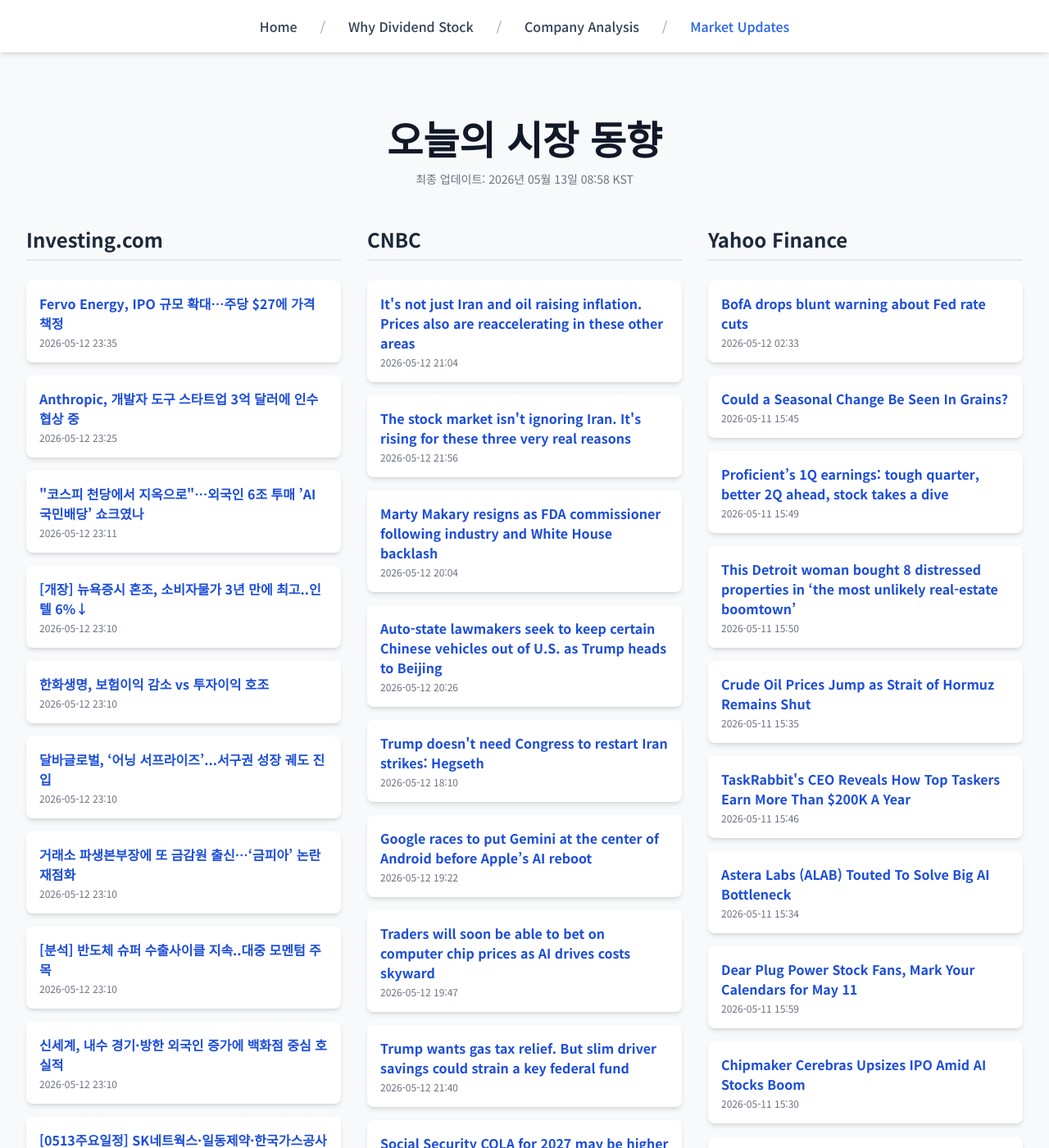
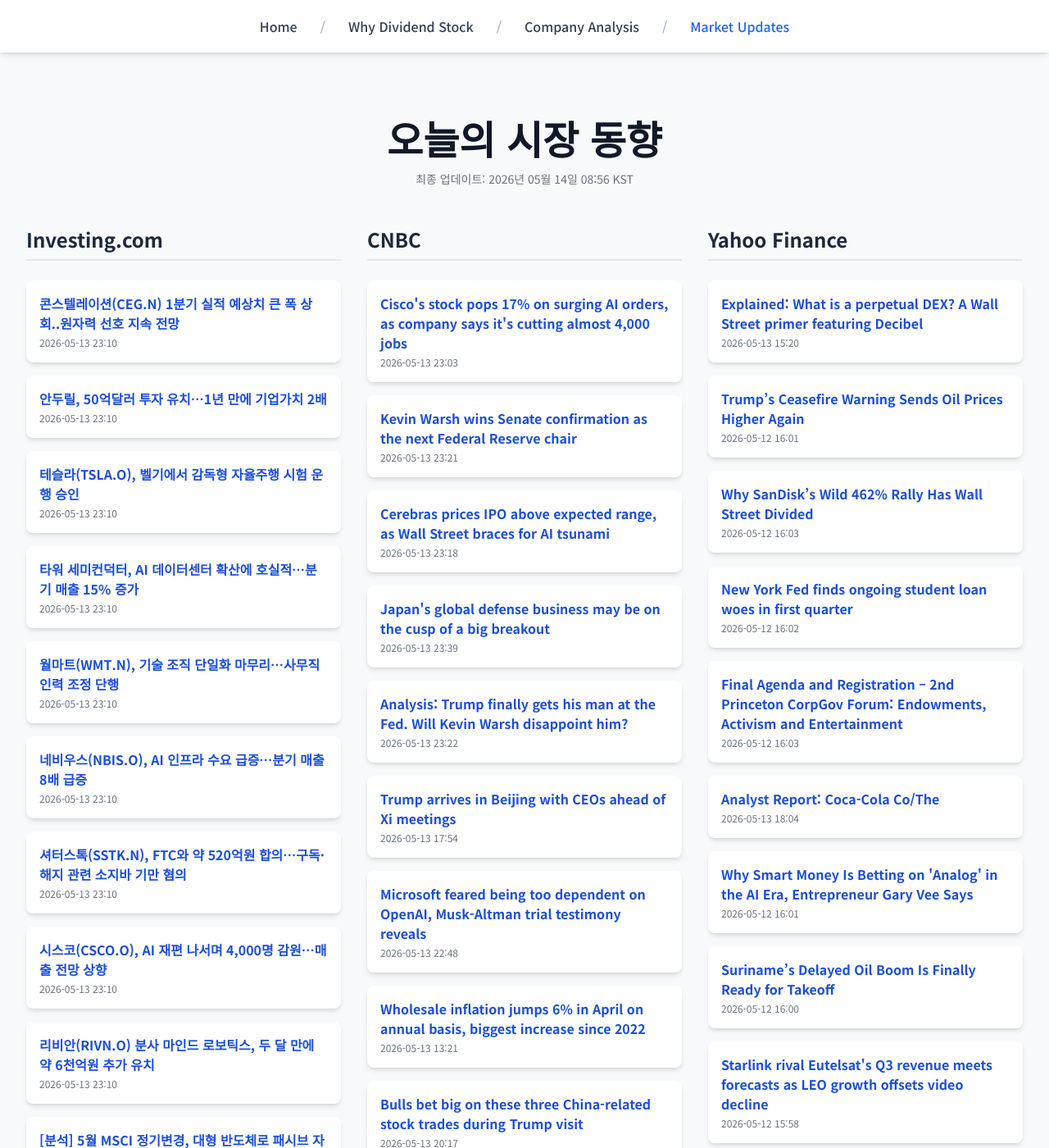
Before and after one commit to Kay-Hwang/my-company-analysis, a Jekyll site: the page built from market-updates.html, in a window 1280 px wide and 1400 px high. Shown: the whole window at 82% size. Built offline with Jekyll 4.4.1, drawn with Linux system fonts in a browser that asks for light colours; nearby versions of some CDN libraries; a script that is not in the unit is left out; some of the changed text lies outside the part shown.

Commit message:
Update daily data

```diff
--- a/_data/latest_data.json
+++ b/_data/latest_data.json
@@ -1,190 +1,190 @@
 {
-  "lastUpdated": "2026년 05월 13일 08:58 KST",
+  "lastUpdated": "2026년 05월 14일 08:56 KST",
   "news": {
     "investing": [
       {
-        "title": "Fervo Energy, IPO 규모 확대…주당 $27에 가격 책정",
-        "link": "https://kr.investing.com/news/stock-market-news/article-432SI-1942065",
-        "pubDate": "2026-05-12 23:35:08",
-        "summary": "Fervo Energy, IPO 규모 확대…주당 $27에 가격 책정"
+        "title": "콘스텔레이션(CEG.N) 1분기 실적 예상치 큰 폭 상회..원자력 선호 지속 전망",
+        "link": "https://kr.investing.com/news/stock-market-news/article-1944572",
+        "pubDate": "2026-05-13 23:10:29",
+        "summary": "콘스텔레이션(CEG.N) 1분기 실적 예상치 큰 폭 상회..원자력 선호 지속 전망"
       },
       {
-        "title": "Anthropic, 개발자 도구 스타트업 3억 달러에 인수 협상 중",
-        "link": "https://kr.investing.com/news/stock-market-news/article-1942062",
-        "pubDate": "2026-05-12 23:25:19",
-        "summary": "Anthropic, 개발자 도구 스타트업 3억 달러에 인수 협상 중"
+        "title": "안두릴, 50억달러 투자 유치…1년 만에 기업가치 2배",
+        "link": "https://kr.investing.com/news/stock-market-news/article-1944571",
+        "pubDate": "2026-05-13 23:10:29",
+        "summary": "안두릴, 50억달러 투자 유치…1년 만에 기업가치 2배"
       },
       {
-        "title": "\"코스피 천당에서 지옥으로\"…외국인 6조 투매 ’AI 국민배당’ 쇼크였나",
-        "link": "https://kr.investing.com/news/stock-market-news/article-1942051",
-        "pubDate": "2026-05-12 23:11:24",
-        "summary": "\"코스피 천당에서 지옥으로\"…외국인 6조 투매 ’AI 국민배당’ 쇼크였나"
+        "title": "테슬라(TSLA.O), 벨기에서 감독형 자율주행 시험 운행 승인",
+        "link": "https://kr.investing.com/news/stock-market-news/article-1944570",
+        "pubDate": "2026-05-13 23:10:29",
+        "summary": "테슬라(TSLA.O), 벨기에서 감독형 자율주행 시험 운행 승인"
       },
       {
-        "title": "[개장] 뉴욕증시 혼조, 소비자물가 3년 만에 최고..인텔 6%↓",
-        "link": "https://kr.investing.com/news/stock-market-news/article-1942046",
-        "pubDate": "2026-05-12 23:10:26",
-        "summary": "[개장] 뉴욕증시 혼조, 소비자물가 3년 만에 최고..인텔 6%↓"
+        "title": "타워 세미컨덕터, AI 데이터센터 확산에 호실적…분기 매출 15% 증가",
+        "link": "https://kr.investing.com/news/stock-market-news/article-1944569",
+        "pubDate": "2026-05-13 23:10:28",
+        "summary": "타워 세미컨덕터, AI 데이터센터 확산에 호실적…분기 매출 15% 증가"
       },
       {
-        "title": "한화생명, 보험이익 감소 vs 투자이익 호조",
-        "link": "https://kr.investing.com/news/stock-market-news/article-1942044",
-        "pubDate": "2026-05-12 23:10:26",
-        "summary": "한화생명, 보험이익 감소 vs 투자이익 호조"
+        "title": "월마트(WMT.N), 기술 조직 단일화 마무리…사무직 인력 조정 단행",
+        "link": "https://kr.investing.com/news/stock-market-news/article-1944568",
+        "pubDate": "2026-05-13 23:10:28",
+        "summary": "월마트(WMT.N), 기술 조직 단일화 마무리…사무직 인력 조정 단행"
       },
       {
-        "title": "달바글로벌, ‘어닝 서프라이즈’...서구권 성장 궤도 진입",
-        "link": "https://kr.investing.com/news/stock-market-news/article-1942043",
-        "pubDate": "2026-05-12 23:10:25",
-        "summary": "달바글로벌, ‘어닝 서프라이즈’...서구권 성장 궤도 진입"
+        "title": "네비우스(NBIS.O), AI 인프라 수요 급증…분기 매출 8배 급증",
+        "link": "https://kr.investing.com/news/stock-market-news/article-1944567",
+        "pubDate": "2026-05-13 23:10:28",
+        "summary": "네비우스(NBIS.O), AI 인프라 수요 급증…분기 매출 8배 급증"
       },
       {
-        "title": "거래소 파생본부장에 또 금감원 출신…‘금피아’ 논란 재점화",
-        "link": "https://kr.investing.com/news/stock-market-news/article-1942042",
-        "pubDate": "2026-05-12 23:10:25",
-        "summary": "거래소 파생본부장에 또 금감원 출신…‘금피아’ 논란 재점화"
+        "title": "셔터스톡(SSTK.N), FTC와 약 520억원 합의…구독·해지 관련 소지바 기만 혐의",
+        "link": "https://kr.investing.com/news/stock-market-news/article-1944566",
+        "pubDate": "2026-05-13 23:10:28",
+        "summary": "셔터스톡(SSTK.N), FTC와 약 520억원 합의…구독·해지 관련 소지바 기만 혐의"
       },
       {
-        "title": "[분석] 반도체 슈퍼 수출사이클 지속..대중 모멘텀 주목",
-        "link": "https://kr.investing.com/news/stock-market-news/article-1942041",
-        "pubDate": "2026-05-12 23:10:25",
-        "summary": "[분석] 반도체 슈퍼 수출사이클 지속..대중 모멘텀 주목"
+        "title": "시스코(CSCO.O), AI 재편 나서며 4,000명 감원…매출 전망 상향",
+        "link": "https://kr.investing.com/news/stock-market-news/article-1944565",
+        "pubDate": "2026-05-13 23:10:27",
+        "summary": "시스코(CSCO.O), AI 재편 나서며 4,000명 감원…매출 전망 상향"
       },
       {
-        "title": "신세계, 내수 경기·방한 외국인 증가에 백화점 중심 호실적",
-        "link": "https://kr.investing.com/news/stock-market-news/article-1942040",
-        "pubDate": "2026-05-12 23:10:24",
-        "summary": "신세계, 내수 경기·방한 외국인 증가에 백화점 중심 호실적"
+        "title": "리비안(RIVN.O) 분사 마인드 로보틱스, 두 달 만에 약 6천억원 추가 유치",
+        "link": "https://kr.investing.com/news/stock-market-news/article-1944564",
+        "pubDate": "2026-05-13 23:10:27",
+        "summary": "리비안(RIVN.O) 분사 마인드 로보틱스, 두 달 만에 약 6천억원 추가 유치"
       },
       {
-        "title": "[0513주요일정] SK네트웍스·일동제약·한국가스공사 등 실적발표 예정",
-        "link": "https://kr.investing.com/news/stock-market-news/article-1942039",
-        "pubDate": "2026-05-12 23:10:09",
-        "summary": "[0513주요일정] SK네트웍스·일동제약·한국가스공사 등 실적발표 예정"
+        "title": "[분석] 5월 MSCI 정기변경, 대형 반도체로 패시브 자금 유입 가능",
+        "link": "https://kr.investing.com/news/stock-market-news/article-1944563",
+        "pubDate": "2026-05-13 23:10:27",
+        "summary": "[분석] 5월 MSCI 정기변경, 대형 반도체로 패시브 자금 유입 가능"
       }
     ],
     "cnbc": [
       {
-        "title": "It's not just Iran and oil raising inflation. Prices also are reaccelerating in these other areas",
-        "link": "https://www.cnbc.com/2026/05/12/iran-oil-energy-inflation-shelter-food-trump.html",
-        "pubDate": "Tue, 12 May 2026 21:04:59 GMT",
-        "summary": "Here's some of the places where prices are rising fast for consumers."
+        "title": "Cisco's stock pops 17% on surging AI orders, as company says it's cutting almost 4,000 jobs",
+        "link": "https://www.cnbc.com/2026/05/13/cisco-csco-q3-earnings-report-2026.html",
+        "pubDate": "Wed, 13 May 2026 23:03:12 GMT",
+        "summary": "Cisco's AI story has finally started resonating with Wall Street, with the stock hitting a record late last year and continuing to rally in 2026."
       },
       {
-        "title": "The stock market isn't ignoring Iran. It's rising for these three very real reasons",
-        "link": "https://www.cnbc.com/2026/05/12/the-stock-market-isnt-ignoring-iran-its-rising-for-these-three-very-real-reasons.html",
-        "pubDate": "Tue, 12 May 2026 21:56:17 GMT",
-        "summary": "It's time to take a closer look with stocks rallying into the third month of the U.S.-Iran conflict."
+        "title": "Kevin Warsh wins Senate confirmation as the next Federal Reserve chair",
+        "link": "https://www.cnbc.com/2026/05/13/kevin-warsh-wins-senate-confirmation-as-the-next-federal-reserve-chair.html",
+        "pubDate": "Wed, 13 May 2026 23:21:35 GMT",
+        "summary": "In the most divisive vote ever for a Fed chair, Warsh, 56, won confirmation to take over for Jerome Powell."
       },
       {
-        "title": "Marty Makary resigns as FDA commissioner following industry and White House backlash",
-        "link": "https://www.cnbc.com/2026/05/12/trump-fda-commissioner-marty-makary-out.html",
-        "pubDate": "Tue, 12 May 2026 20:04:29 GMT",
-        "summary": "Makary's tenure was marked by internal dysfunction at the FDA, leadership turmoil and mounting backlash from drugmakers and physicians on regulatory decisions."
+        "title": "Cerebras prices IPO above expected range, as Wall Street braces for AI tsunami",
+        "link": "https://www.cnbc.com/2026/05/13/cerebras-prices-ipo-above-expected-range-wall-street-expects-ai-flood.html",
+        "pubDate": "Wed, 13 May 2026 23:18:10 GMT",
+        "summary": "Cerebras raised $5.55 billion in its IPO, and with the chipmaker's offering, investors are gearing up for some even bigger AI deals later this year."
       },
       {
-        "title": "Auto-state lawmakers seek to keep certain Chinese vehicles out of U.S. as Trump heads to Beijing",
-        "link": "https://www.cnbc.com/2026/05/12/trump-congress-china-evs-byd.html",
-        "pubDate": "Tue, 12 May 2026 20:26:46 GMT",
-        "summary": "Michigan lawmakers introduced a bipartisan bill to ban Chinese-connected vehicles and technology from the U.S. market over security concerns."
+        "title": "Japan's global defense business may be on the cusp of a big breakout",
+        "link": "https://www.cnbc.com/2026/05/14/japan-defense-arms-exports-weapons-south-korea.html",
+        "pubDate": "Wed, 13 May 2026 23:39:11 GMT",
+        "summary": "Can Japan be a major player in the international defense sector, like its neighbor South Korea?"
       },
       {
-        "title": "Trump doesn't need Congress to restart Iran strikes: Hegseth",
-        "link": "https://www.cnbc.com/2026/05/12/trump-congress-iran-war-hegseth.html",
-        "pubDate": "Tue, 12 May 2026 18:10:13 GMT",
-        "summary": "The Iran war, now well into its third month, has caused oil prices to soar globally as Iran continues to lock down the Strait of Hormuz."
+        "title": "Analysis: Trump finally gets his man at the Fed. Will Kevin Warsh disappoint him?",
+        "link": "https://www.cnbc.com/2026/05/13/warsh-trump-congress-senate-analysis.html",
+        "pubDate": "Wed, 13 May 2026 23:22:51 GMT",
+        "summary": "Kevin Warsh received the fewest votes of any Fed chair in history. Will it cripple him?"
       },
       {
-        "title": "Google races to put Gemini at the center of Android before Apple’s AI reboot",
-        "link": "https://www.cnbc.com/2026/05/12/google-races-put-gemini-at-center-of-android-before-apples-ai-reboot.html",
-        "pubDate": "Tue, 12 May 2026 19:22:28 GMT",
-        "summary": "Google is using its latest Android rollout to position Gemini as the AI layer across phones, Chrome, laptops and cars."
+        "title": "Trump arrives in Beijing with CEOs ahead of Xi meetings",
+        "link": "https://www.cnbc.com/2026/05/13/trump-china-xi-beijing-meeting-ceos.html",
+        "pubDate": "Wed, 13 May 2026 17:54:39 GMT",
+        "summary": "The president landed in the Chinese capital for a highly anticipated summit with Xi Jinping."
       },
       {
-        "title": "Traders will soon be able to bet on computer chip prices as AI drives costs skyward",
-        "link": "https://www.cnbc.com/2026/05/12/new-futures-market-for-semiconductors-comes-as-ai-drives-costs-skyward.html",
-        "pubDate": "Tue, 12 May 2026 19:47:13 GMT",
-        "summary": "Contracts can be used to hedge against rising GPU rental rates and other operational costs"
+        "title": "Microsoft feared being too dependent on OpenAI, Musk-Altman trial testimony reveals",
+        "link": "https://www.cnbc.com/2026/05/13/microsoft-feared-openai-reliance-musk-altman-trial-testimony-reveals.html",
+        "pubDate": "Wed, 13 May 2026 22:48:19 GMT",
+        "summary": "Top Microsoft executives testified in Musk v. Altman this week, spelling out concerns they had in the early days of the partnership with OpenAI."
       },
       {
-        "title": "Trump wants gas tax relief. But slim driver savings could strain a key federal fund",
-        "link": "https://www.cnbc.com/2026/05/12/trump-gas-tax-suspension.html",
-        "pubDate": "Tue, 12 May 2026 21:40:08 GMT",
-        "summary": "President Donald Trump floated a federal gas tax suspension. If enacted, here's how that could impact consumers."
+        "title": "Wholesale inflation jumps 6% in April on annual basis, biggest increase since 2022",
+        "link": "https://www.cnbc.com/2026/05/13/ppi-inflation-report-april-2026-.html",
+        "pubDate": "Wed, 13 May 2026 13:21:15 GMT",
+        "summary": "The producer price index was expected to increase 0.5% in April, according to the Dow Jones consensus."
       },
       {
-        "title": "Social Security COLA for 2027 may be higher as inflation rises, new estimates find",
-        "link": "https://www.cnbc.com/2026/05/12/social-security-cola-2027-inflation-estimate.html",
-        "pubDate": "Tue, 12 May 2026 21:09:37 GMT",
-        "summary": "As the pace of inflation increases, that may lead to a higher Social Security cost-of-living adjustment for 2027, according to new expert estimates."
+        "title": "Bulls bet big on these three China-related stock trades during Trump visit",
+        "link": "https://www.cnbc.com/2026/05/13/bulls-bet-big-on-these-three-china-related-stock-trades-during-trump-visit.html",
+        "pubDate": "Wed, 13 May 2026 20:17:00 GMT",
+        "summary": "Chinese stocks, ETFs and related themes posted some of the biggest rallies in months."
       },
       {
-        "title": "Waymo recalls 3,800 robotaxis after glitch allowed some vehicles to 'drive into standing water'",
-        "link": "https://www.cnbc.com/2026/05/12/waymo-recalls-3800-robotaxis-after-able-drive-into-standing-water.html",
-        "pubDate": "Tue, 12 May 2026 21:38:41 GMT",
-        "summary": "Waymo issued a voluntary recall of about 3,800 of its robotaxis to fix software issues that could allow them to drive into flooded roadways."
+        "title": "Mortgage rates move to highest level in 5 weeks, but homebuyers shake it off",
+        "link": "https://www.cnbc.com/2026/05/13/mortgage-rates-move-to-highest-level-in-5-weeks.html",
+        "pubDate": "Wed, 13 May 2026 11:33:04 GMT",
+        "summary": "Mortgage rates continued to climb higher, but stronger homebuyer demand helped to keep mortgage applications in positive territory."
       }
     ],
     "yahoo": [
       {
-        "title": "BofA drops blunt warning about Fed rate cuts",
-        "link": "https://finance.yahoo.com/economy/policy/articles/bofa-drops-blunt-warning-fed-023300848.html",
-        "pubDate": "2026-05-12T02:33:00Z",
-        "summary": "BofA drops blunt warning about Fed rate cuts"
+        "title": "Explained: What is a perpetual DEX? A Wall Street primer featuring Decibel",
+        "link": "https://finance.yahoo.com/news/explained-perpetual-dex-wall-street-152000841.html",
+        "pubDate": "2026-05-13T15:20:00Z",
+        "summary": "Explained: What is a perpetual DEX? A Wall Street primer featuring Decibel"
       },
       {
-        "title": "Could a Seasonal Change Be Seen In Grains?",
-        "link": "https://finance.yahoo.com/markets/commodities/articles/could-seasonal-change-seen-grains-154501879.html",
-        "pubDate": "2026-05-11T15:45:01Z",
-        "summary": "Could a Seasonal Change Be Seen In Grains?"
+        "title": "Trump’s Ceasefire Warning Sends Oil Prices Higher Again",
+        "link": "https://finance.yahoo.com/sectors/energy/articles/trump-ceasefire-warning-sends-oil-160100130.html",
+        "pubDate": "2026-05-12T16:01:00Z",
+        "summary": "Trump’s Ceasefire Warning Sends Oil Prices Higher Again"
       },
       {
-        "title": "Proficient’s 1Q earnings: tough quarter, better 2Q ahead, stock takes a dive",
-        "link": "https://finance.yahoo.com/markets/stocks/articles/proficient-1q-earnings-tough-quarter-154900608.html",
-        "pubDate": "2026-05-11T15:49:00Z",
-        "summary": "Proficient’s 1Q earnings: tough quarter, better 2Q ahead, stock takes a dive"
+        "title": "Why SanDisk’s Wild 462% Rally Has Wall Street Divided",
+        "link": "https://finance.yahoo.com/news/why-sandisk-wild-462-rally-160305128.html",
+        "pubDate": "2026-05-12T16:03:05Z",
+        "summary": "Why SanDisk’s Wild 462% Rally Has Wall Street Divided"
       },
       {
-        "title": "This Detroit woman bought 8 distressed properties in ‘the most unlikely real-estate boomtown’",
-        "link": "https://finance.yahoo.com/markets/stocks/articles/detroit-woman-bought-8-distressed-155042456.html",
-        "pubDate": "2026-05-11T15:50:42Z",
-        "summary": "This Detroit woman bought 8 distressed properties in ‘the most unlikely real-estate boomtown’"
+        "title": "New York Fed finds ongoing student loan woes in first quarter",
+        "link": "https://finance.yahoo.com/economy/articles/york-fed-finds-ongoing-student-150500326.html",
+        "pubDate": "2026-05-12T16:02:20Z",
+        "summary": "New York Fed finds ongoing student loan woes in first quarter"
       },
       {
-        "title": "Crude Oil Prices Jump as Strait of Hormuz Remains Shut",
-        "link": "https://finance.yahoo.com/sectors/energy/articles/crude-oil-prices-jump-strait-153507681.html",
-        "pubDate": "2026-05-11T15:35:07Z",
-        "summary": "Crude Oil Prices Jump as Strait of Hormuz Remains Shut"
+        "title": "Final Agenda and Registration – 2nd Princeton CorpGov Forum: Endowments, Activism and Entertainment",
+        "link": "https://finance.yahoo.com/markets/stocks/articles/final-agenda-2nd-princeton-corpgov-160310105.html",
+        "pubDate": "2026-05-12T16:03:10Z",
+        "summary": "Final Agenda and Registration – 2nd Princeton CorpGov Forum: Endowments, Activism and Entertainment"
       },
       {
-        "title": "TaskRabbit's CEO Reveals How Top Taskers Earn More Than $200K A Year",
-        "link": "https://finance.yahoo.com/markets/stocks/articles/taskrabbits-ceo-reveals-top-taskers-154606025.html",
-        "pubDate": "2026-05-11T15:46:06Z",
-        "summary": "TaskRabbit's CEO Reveals How Top Taskers Earn More Than $200K A Year"
+        "title": "Analyst Report: Coca-Cola Co/The",
+        "link": "https://finance.yahoo.com/research/reports/ARGUS_3127_AnalystReport_1778695464000?yptr=yahoo&ncid=yahooproperties_plusresear_nm5q6ze1cei",
+        "pubDate": "2026-05-13T18:04:24Z",
+        "summary": "Analyst Report: Coca-Cola Co/The"
       },
       {
-        "title": "Astera Labs (ALAB) Touted To Solve Big AI Bottleneck",
-        "link": "https://finance.yahoo.com/markets/stocks/articles/astera-labs-alab-touted-solve-153403618.html",
-        "pubDate": "2026-05-11T15:34:03Z",
-        "summary": "Astera Labs (ALAB) Touted To Solve Big AI Bottleneck"
+        "title": "Why Smart Money Is Betting on 'Analog' in the AI Era, Entrepreneur Gary Vee Says",
+        "link": "https://finance.yahoo.com/sectors/technology/articles/why-smart-money-betting-analog-160110335.html",
+        "pubDate": "2026-05-12T16:01:10Z",
+        "summary": "Why Smart Money Is Betting on 'Analog' in the AI Era, Entrepreneur Gary Vee Says"
       },
       {
-        "title": "Dear Plug Power Stock Fans, Mark Your Calendars for May 11",
-        "link": "https://finance.yahoo.com/markets/stocks/articles/dear-plug-power-stock-fans-155925350.html",
-        "pubDate": "2026-05-11T15:59:25Z",
-        "summary": "Dear Plug Power Stock Fans, Mark Your Calendars for May 11"
+        "title": "Suriname’s Delayed Oil Boom Is Finally Ready for Takeoff",
+        "link": "https://finance.yahoo.com/sectors/energy/articles/suriname-delayed-oil-boom-finally-160000966.html",
+        "pubDate": "2026-05-12T16:00:00Z",
+        "summary": "Suriname’s Delayed Oil Boom Is Finally Ready for Takeoff"
       },
       {
-        "title": "Chipmaker Cerebras Upsizes IPO Amid AI Stocks Boom",
-        "link": "https://www.investors.com/news/technology/ai-stocks-cerebras-ipo-cbrs-stock/?src=A00220&yptr=yahoo",
-        "pubDate": "2026-05-11T15:30:55Z",
-        "summary": "Chipmaker Cerebras Upsizes IPO Amid AI Stocks Boom"
+        "title": "Starlink rival Eutelsat's Q3 revenue meets forecasts as LEO growth offsets video decline",
+        "link": "https://finance.yahoo.com/sectors/technology/articles/starlink-rival-eutelsats-q3-revenue-155849270.html",
+        "pubDate": "2026-05-12T15:58:49Z",
+        "summary": "Starlink rival Eutelsat's Q3 revenue meets forecasts as LEO growth offsets video decline"
       },
       {
-        "title": "Do Wall Street Analysts Like Archer-Daniels-Midland Stock?",
-        "link": "https://finance.yahoo.com/markets/stocks/articles/wall-street-analysts-archer-daniels-153038044.html",
-        "pubDate": "2026-05-11T15:30:38Z",
-        "summary": "Do Wall Street Analysts Like Archer-Daniels-Midland Stock?"
+        "title": "Quantum Computing stock surges after revenue beat",
+        "link": "https://finance.yahoo.com/markets/article/quantum-computing-stock-surges-after-revenue-beat-160415768.html",
+        "pubDate": "2026-05-12T16:04:15Z",
+        "summary": "Quantum Computing stock surges after revenue beat"
       }
     ]
   }
```
